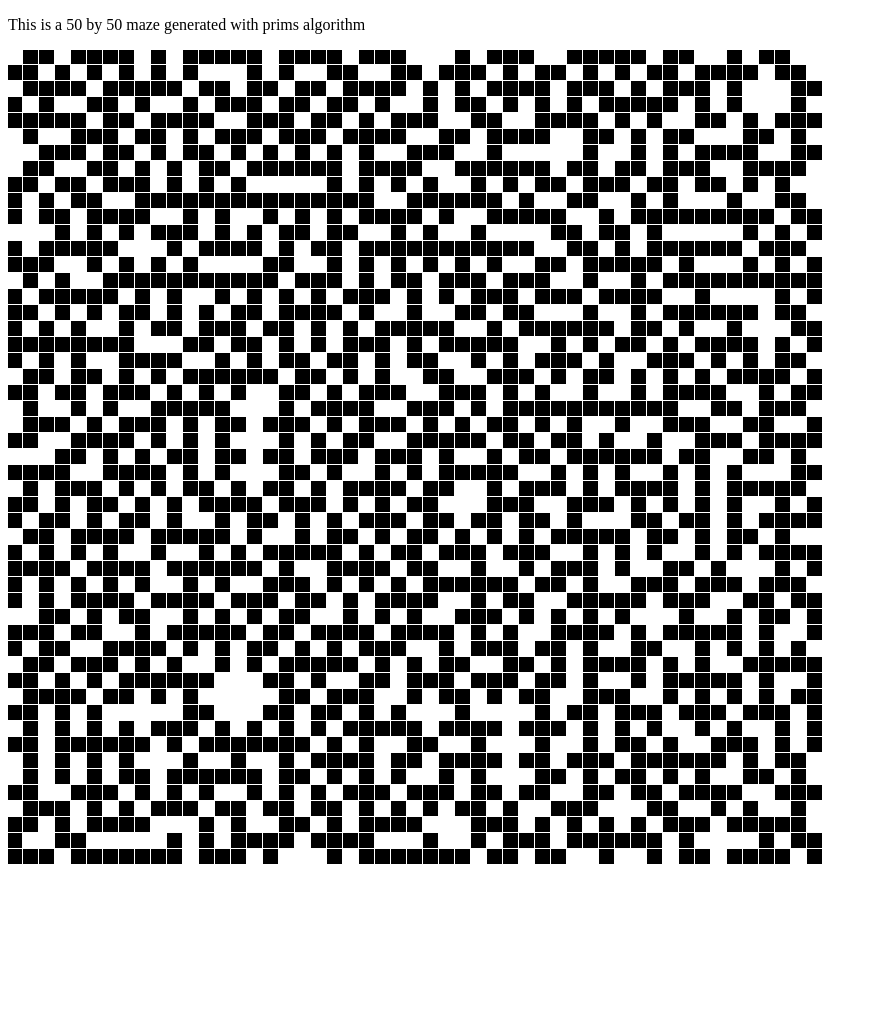
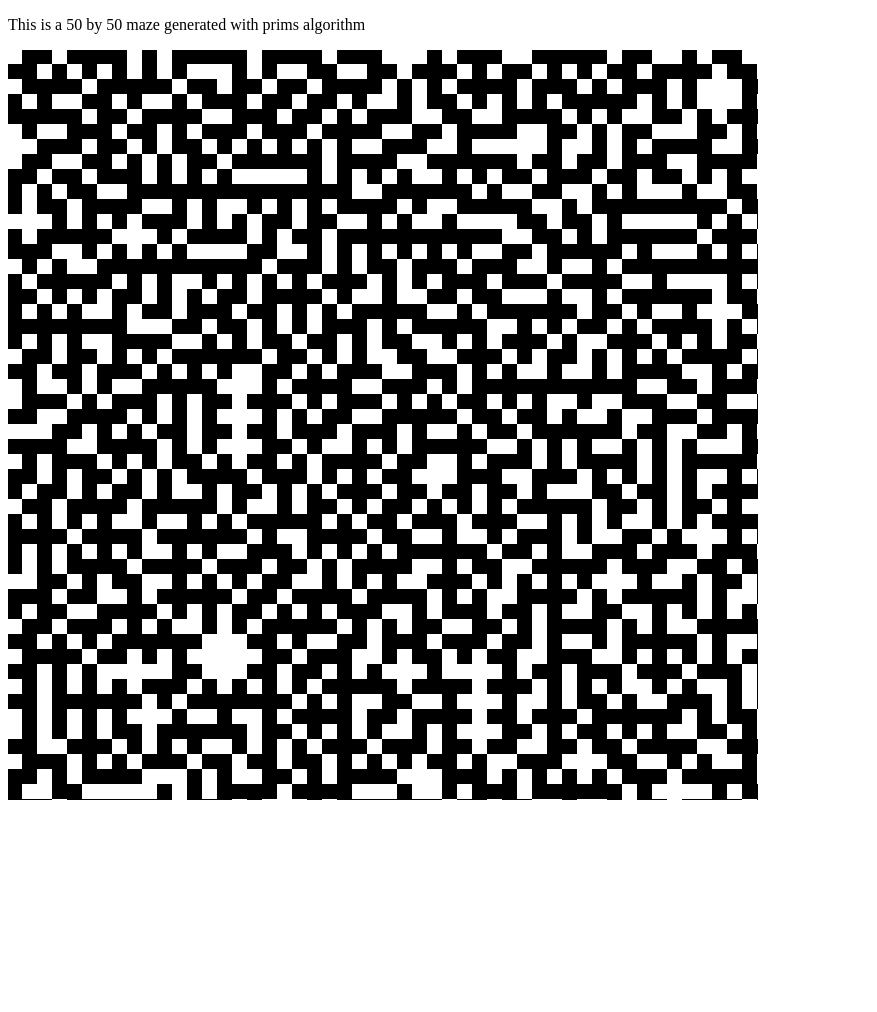
Before and after one commit to LorneBarnaby/maze.lorneb.com, a PHP site: page / in a window 1280 px wide. Shown: the whole page, without its empty margins (0-877 px from the left). After the commit the page ends 800 px from the top, so only its background shows below. Run offline with PHP 8.4, Linux system fonts and the light colour scheme.

Commit message:
Update index.php

```diff
--- a/index.php
+++ b/index.php
@@ -134,13 +134,13 @@ while (count($myGrid->Walls) > 0){
 
 
 <?php
-    echo "<svg width=\"". (string)(19 *  $myGrid->Width) . "\"";
-    echo " height=\"". (string)(19 *  $myGrid->Height) . "\">";
+    echo "<svg width=\"". (string)(15 *  $myGrid->Width) . "\"";
+    echo " height=\"". (string)(15 *  $myGrid->Height) . "\">";
     for($i = 0; $i <= $myGrid->Height; $i++){
         for($j = 0; $j <= $myGrid->Height; $j++){
             echo "<rect width=\"15\" height=\"15\"";
-            echo " x=\"" . (string)(($j + $j * 15) - 1) . "\"";
-            echo " y=\"" . (string)(($i + $i * 15) - 1). "\"";
+            echo " x=\"" . (string)(($j * 15) - 1) . "\"";
+            echo " y=\"" . (string)(($i * 15) - 1). "\"";
             if($myGrid->Cells[$i][$j]->isWall == FALSE){
                 echo " fill=\"black\"";
             } else {
```
